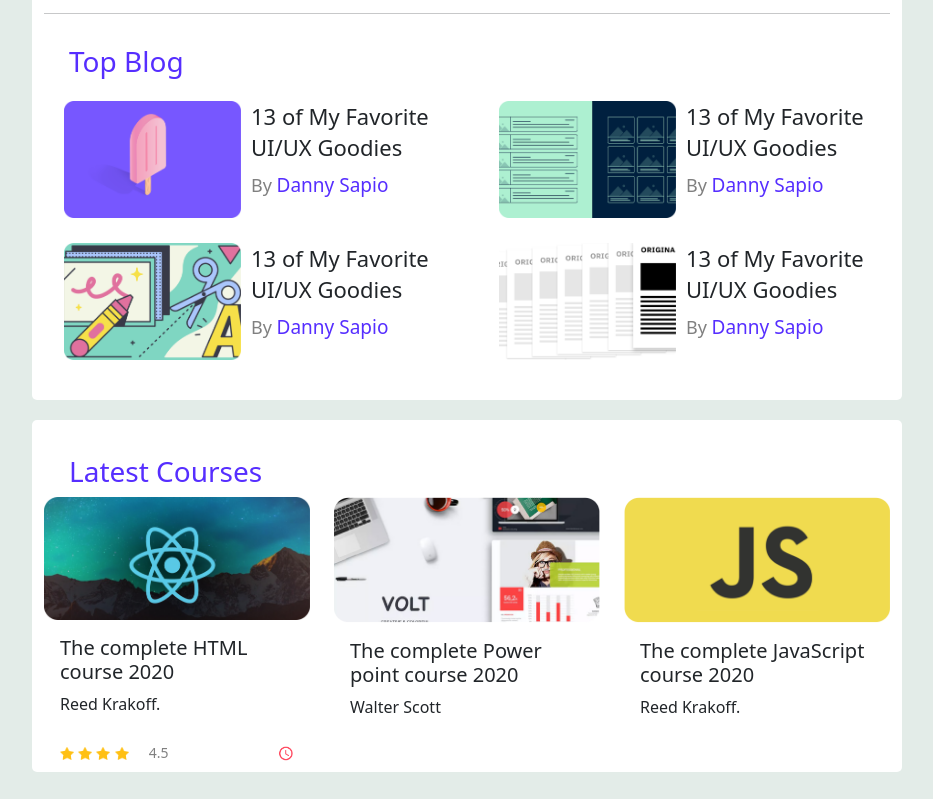
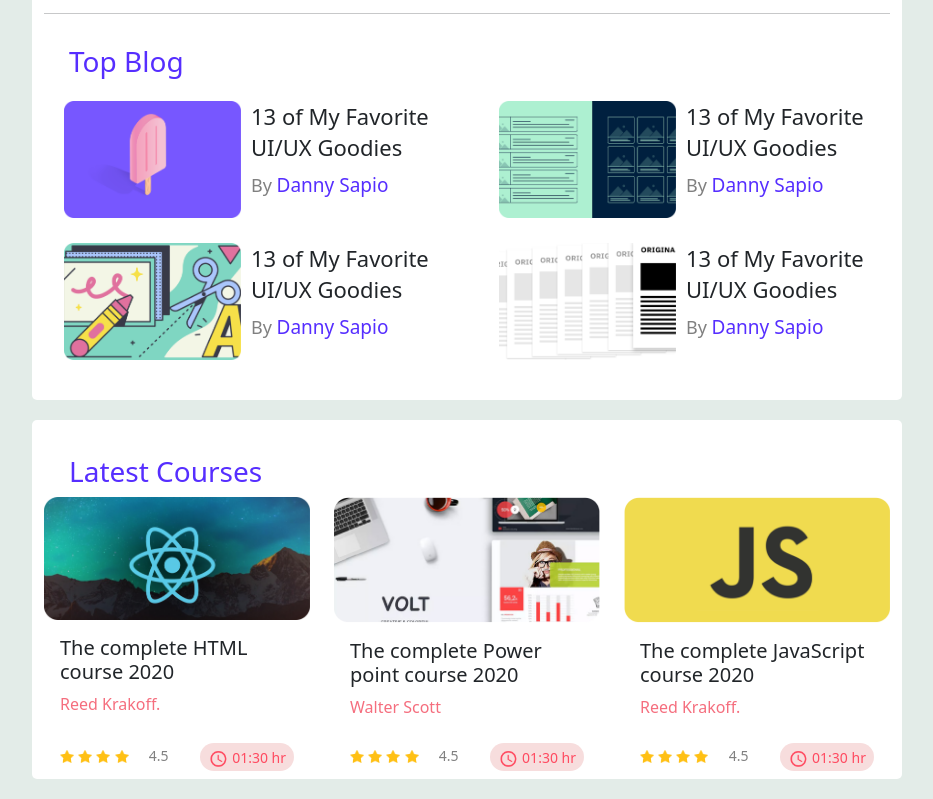
Before and after one commit to armaanhosen/idea-page, a plain HTML site: page index.html in a window 1280 px wide. Shown: the part 365-1164 px from the top of the page, without its empty margins (173-1106 px from the left). Drawn offline with nearby package versions, Linux system fonts and the light colour scheme.

Commit message:
finishing touch

```diff
--- a/index.html
+++ b/index.html
@@ -124,6 +124,7 @@
               </div>
               <div class="time">
                 <img src="images/icons/clock.png" alt="">
+                <p class="d-inline">01:30 hr</p>
               </div>
             </div>
           </div>
@@ -135,8 +136,18 @@
               <h5 class="card-title">The complete Power point course 2020</h5>
               <p class="card-text">Walter Scott</p>
             </div>
-            <div class="card-footer">
-
+            <div class="card-footer d-flex justify-content-between">
+              <div class="star">
+                <img src="images/icons/star.png" alt="">
+                <img src="images/icons/star.png" alt="">
+                <img src="images/icons/star.png" alt="">
+                <img src="images/icons/star.png" alt="">
+                <small class="ps-3" style="color: gray;">4.5</small>
+              </div>
+              <div class="time">
+                <img src="images/icons/clock.png" alt="">
+                <p class="d-inline">01:30 hr</p>
+              </div>
             </div>
           </div>
         </div>
@@ -147,8 +158,18 @@
               <h5 class="card-title">The complete JavaScript course 2020</h5>
               <p class="card-text">Reed Krakoff.</p>
             </div>
-            <div class="card-footer">
-
+            <div class="card-footer d-flex justify-content-between">
+              <div class="star">
+                <img src="images/icons/star.png" alt="">
+                <img src="images/icons/star.png" alt="">
+                <img src="images/icons/star.png" alt="">
+                <img src="images/icons/star.png" alt="">
+                <small class="ps-3" style="color: gray;">4.5</small>
+              </div>
+              <div class="time">
+                <img src="images/icons/clock.png" alt="">
+                <p class="d-inline">01:30 hr</p>
+              </div>
             </div>
           </div>
         </div>
--- a/style.css
+++ b/style.css
@@ -81,5 +81,17 @@ main{
     width: 14px;
 }
 .card-footer .time img{
-    width: 17px;
+    width: 20px;
 }
+.card-footer .time p{
+    font-size: 14px;
+    color: #FF4A60;
+}
+.time{
+    background-color: rgb(247, 221, 221);
+    padding: 2px 8px;
+    border-radius: 20px;
+}
+.card-text{
+    color: #f56e7e;
+}
```
